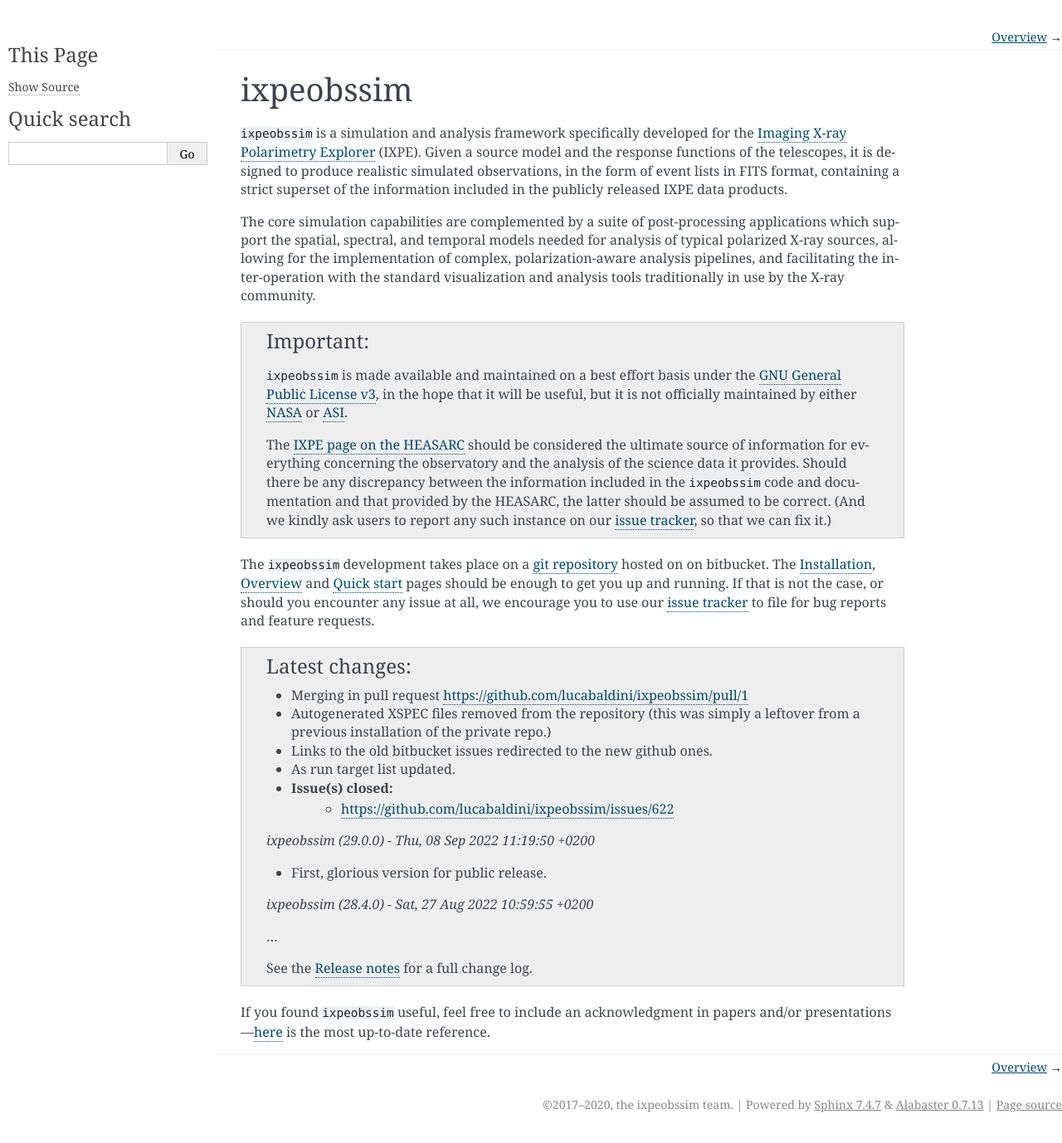
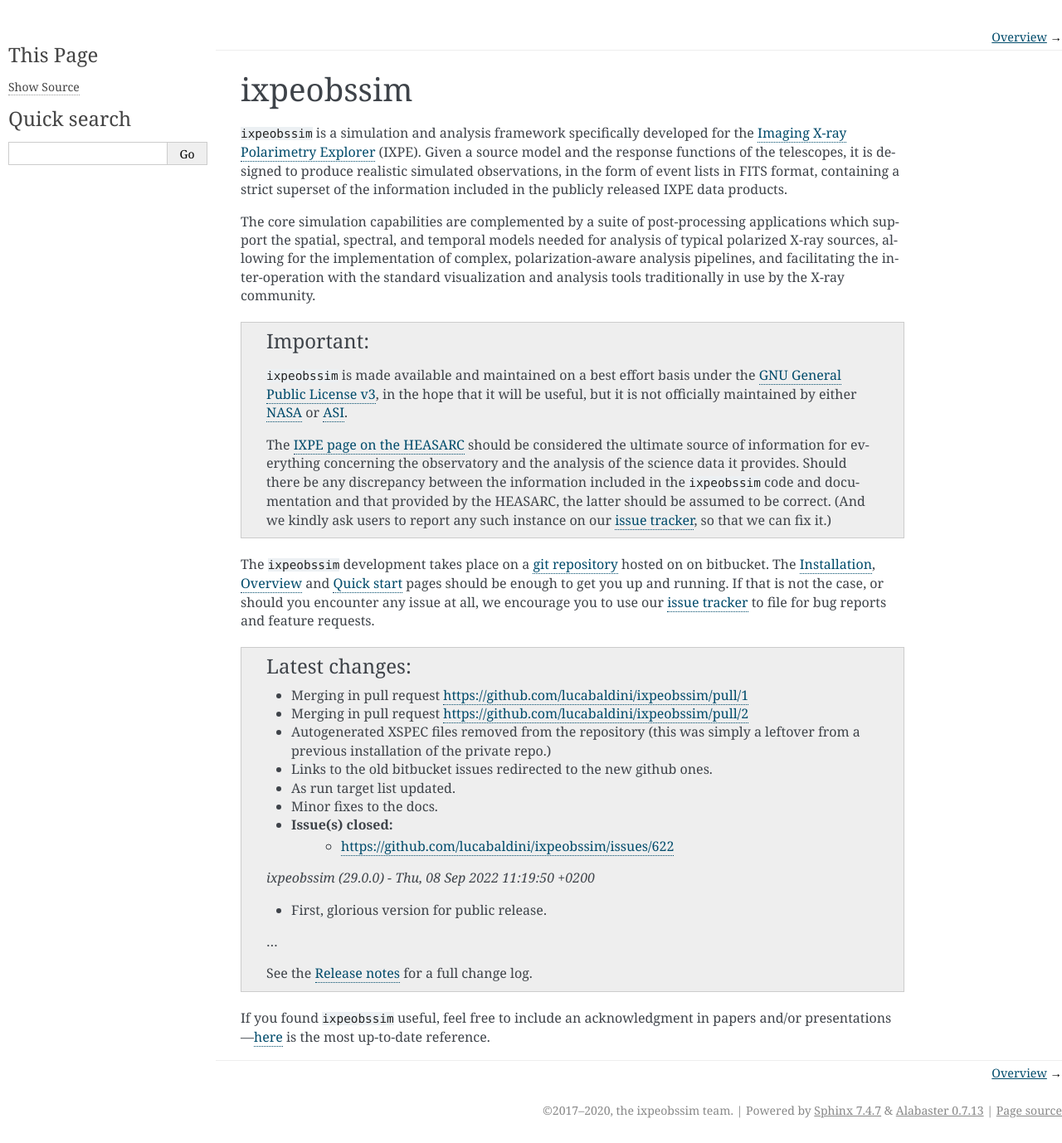
Before and after one commit to lucabaldini/ixpeobssim, a Sphinx documentation site: the page built from docs/index.rst, in a window 1280 px wide. Shown: the whole page at 83% size. Built offline with Sphinx 7.4.7, drawn with Linux system fonts in a browser that asks for light colours; formulas are drawn with MathJax 3.

Commit message:
Updated release notes.

```diff
--- a/docs/release_notes.rst
+++ b/docs/release_notes.rst
@@ -4,10 +4,12 @@
 
 * Merging in pull request https://github.com/lucabaldini/ixpeobssim/pull/623
 * Merging in pull request https://github.com/lucabaldini/ixpeobssim/pull/1
+* Merging in pull request https://github.com/lucabaldini/ixpeobssim/pull/2
 * Autogenerated XSPEC files removed from the repository (this was simply a
   leftover from a previous installation of the private repo.)
 * Links to the old bitbucket issues redirected to the new github ones.
 * As run target list updated.
+* Minor fixes to the docs.
 * Issue(s) closed:
       * https://github.com/lucabaldini/ixpeobssim/issues/622
 
```
